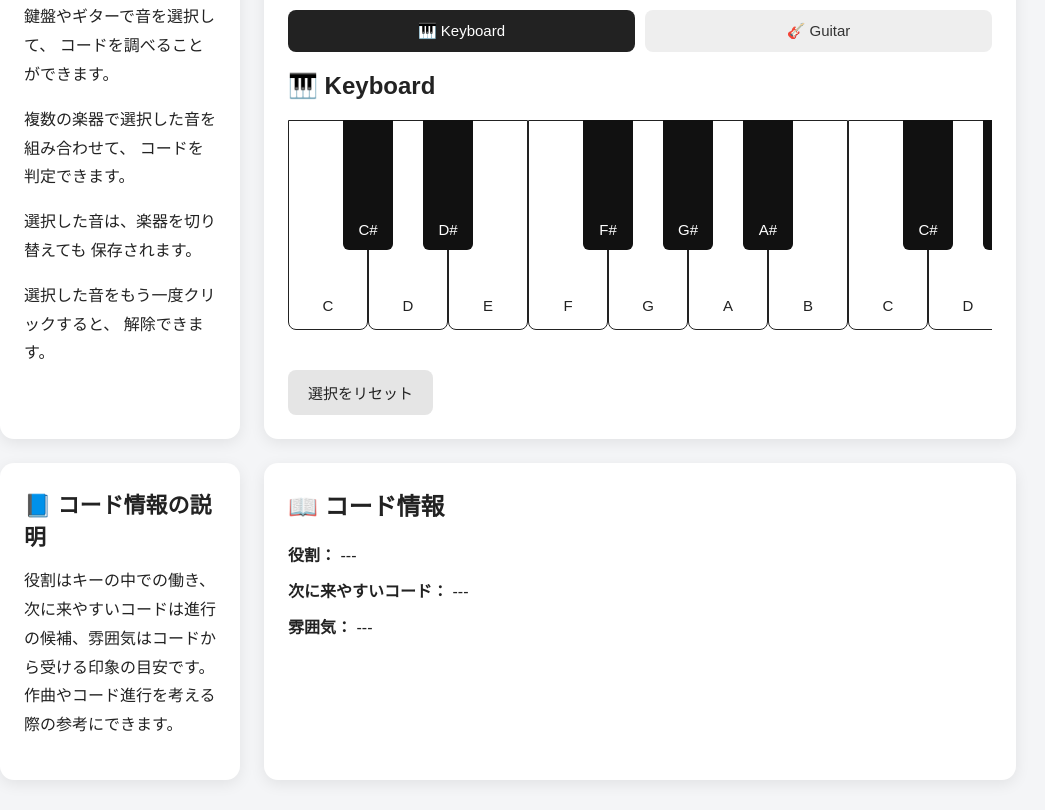
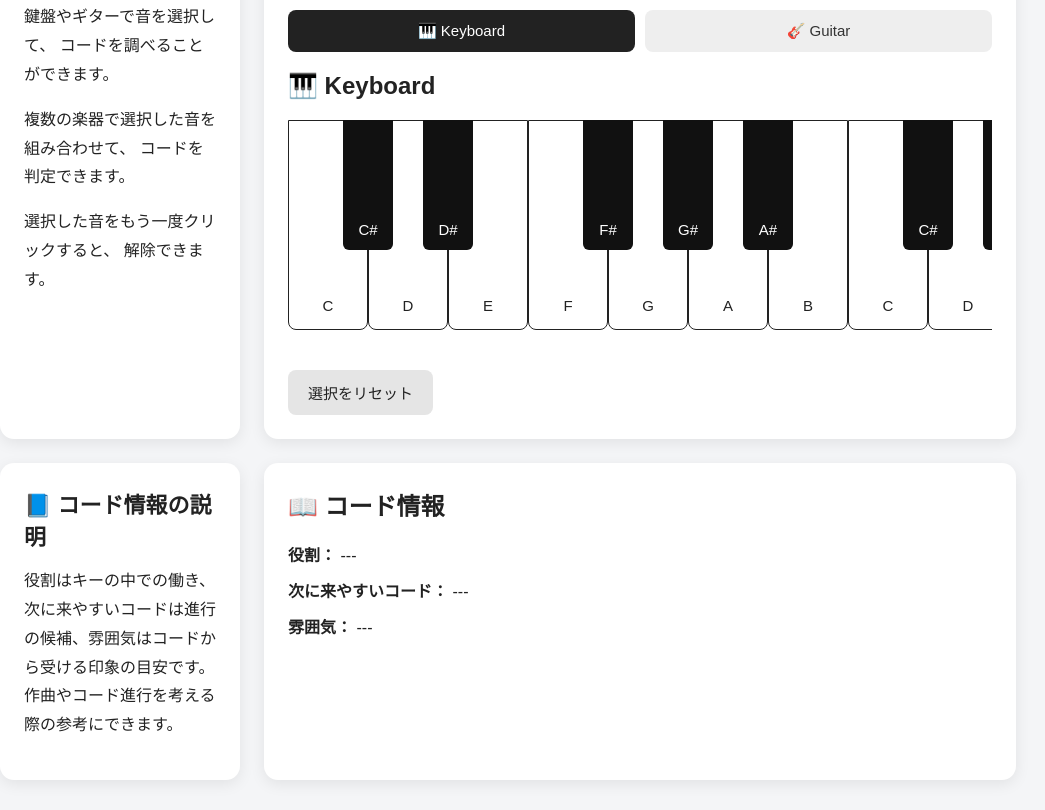
Before and after one commit to maichi3/Chordictionary, a plain HTML site: page index.html in a window 1280 px wide. Shown: the part 1215-2025 px from the top of the page, without its empty margins (0-1045 px from the left). Drawn offline with Linux system fonts and the light colour scheme.

Commit message:
説明カードから楽器切替時の音の保存に関する文を削除

```diff
--- a/index.html
+++ b/index.html
@@ -116,11 +116,6 @@
                 </p>
 
                 <p>
-                    選択した音は、楽器を切り替えても
-                    保存されます。
-                </p>
-
-                <p>
                     選択した音をもう一度クリックすると、
                     解除できます。
                 </p>
```
